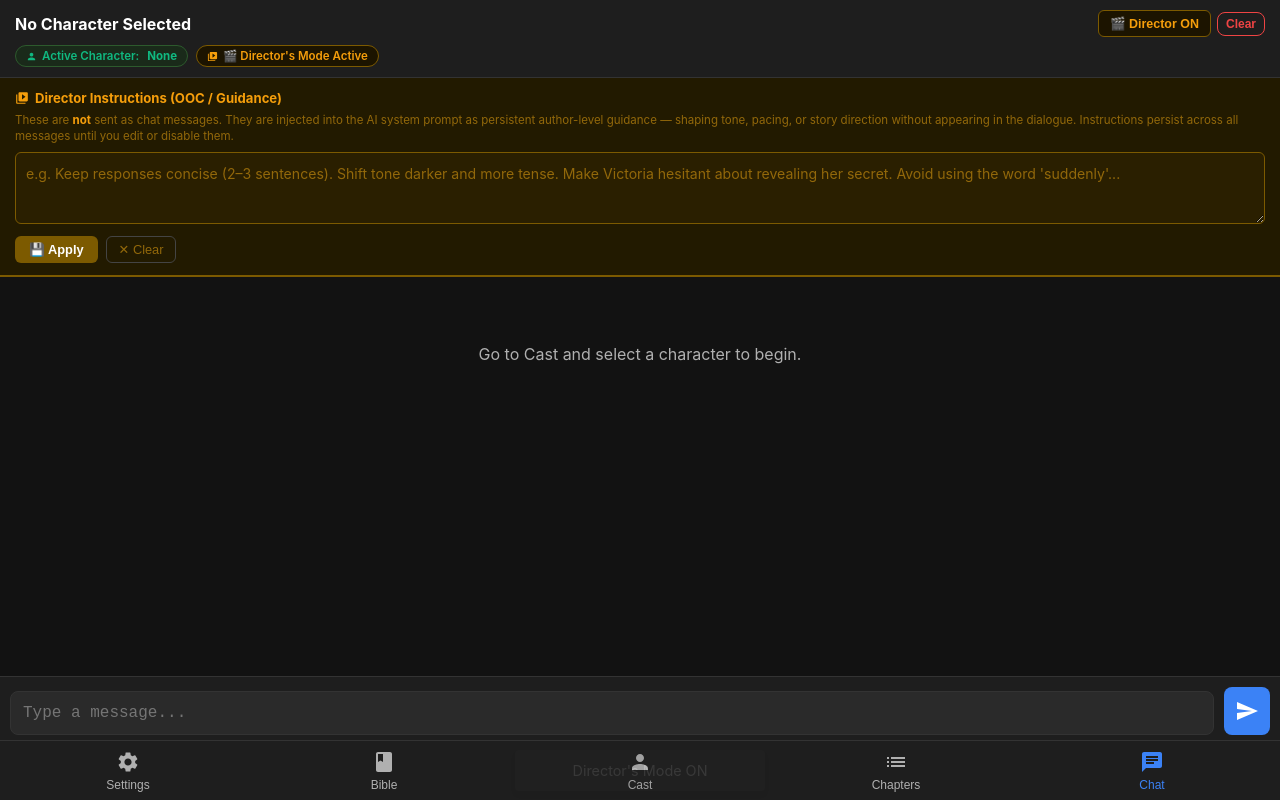
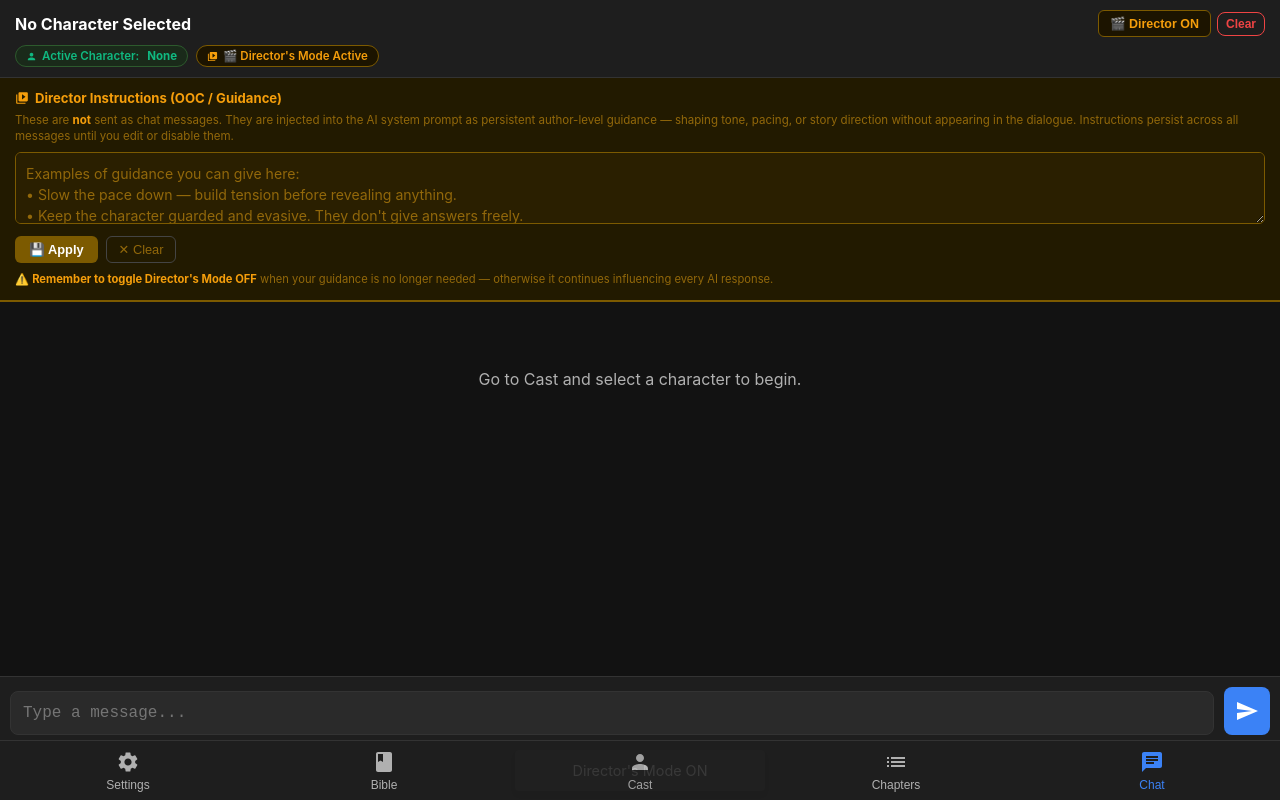
Before and after one commit to ken887/rp-companion, a website: page index.html in a window 1280 px wide. Both pictures are taken after a click on the button "🎬 Director's Mode". Drawn offline with Linux system fonts and the light colour scheme.

Commit message:
v1.2
add director's mode

```diff
--- a/index.html
+++ b/index.html
@@ -368,13 +368,23 @@
         </p>
         <textarea
             id="director-instructions"
-            placeholder="e.g. Keep responses concise (2–3 sentences). Shift tone darker and more tense. Make Victoria hesitant about revealing her secret. Avoid using the word 'suddenly'..."
+            placeholder="Examples of guidance you can give here:
+• Slow the pace down — build tension before revealing anything.
+• Keep the character guarded and evasive. They don't give answers freely.
+• Lean into the dark atmosphere. Less warmth, more unease.
+• Raise the emotional stakes. The character is running out of time.
+• Remember: the village fire happened 3 years ago — the character still carries guilt from it.
+• Avoid resolving conflict too quickly. Let it simmer across messages.
+• Write in shorter exchanges. Show emotions, don't explain them."
             oninput="directorTyping()"></textarea>
         <div class="director-panel-actions">
             <button class="btn-dir-save" onclick="saveDirectorInstructions()">💾 Apply</button>
             <button class="btn-dir-clear" onclick="clearDirectorInstructions()">✕ Clear</button>
             <span id="dir-save-status" class="dir-save-status">Applied ✓</span>
         </div>
+        <p style="font-size:.7rem;color:var(--dir-dim);margin:8px 0 0 0;line-height:1.5;">
+            ⚠️ <strong style="color:var(--dir-text);">Remember to toggle Director's Mode OFF</strong> when your guidance is no longer needed — otherwise it continues influencing every AI response.
+        </p>
     </div>
 
     <!-- MESSAGES -->
```
